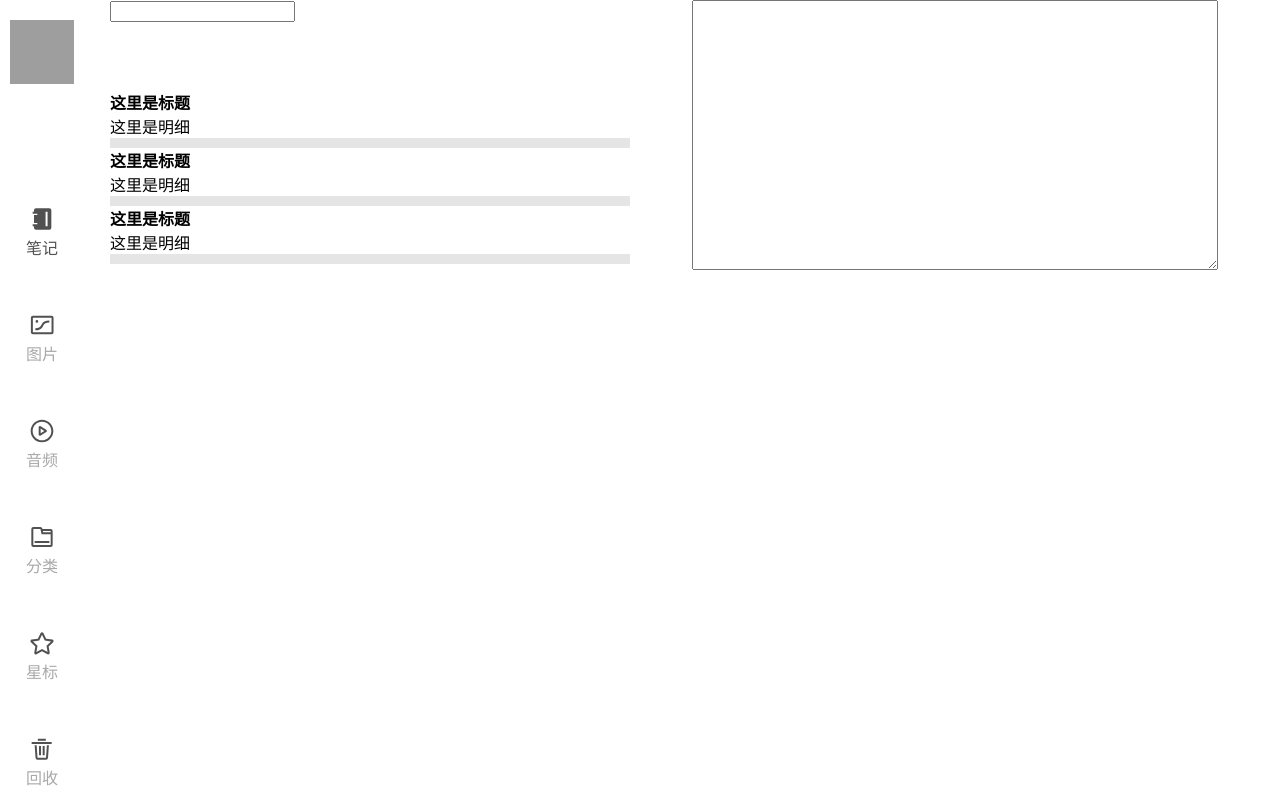
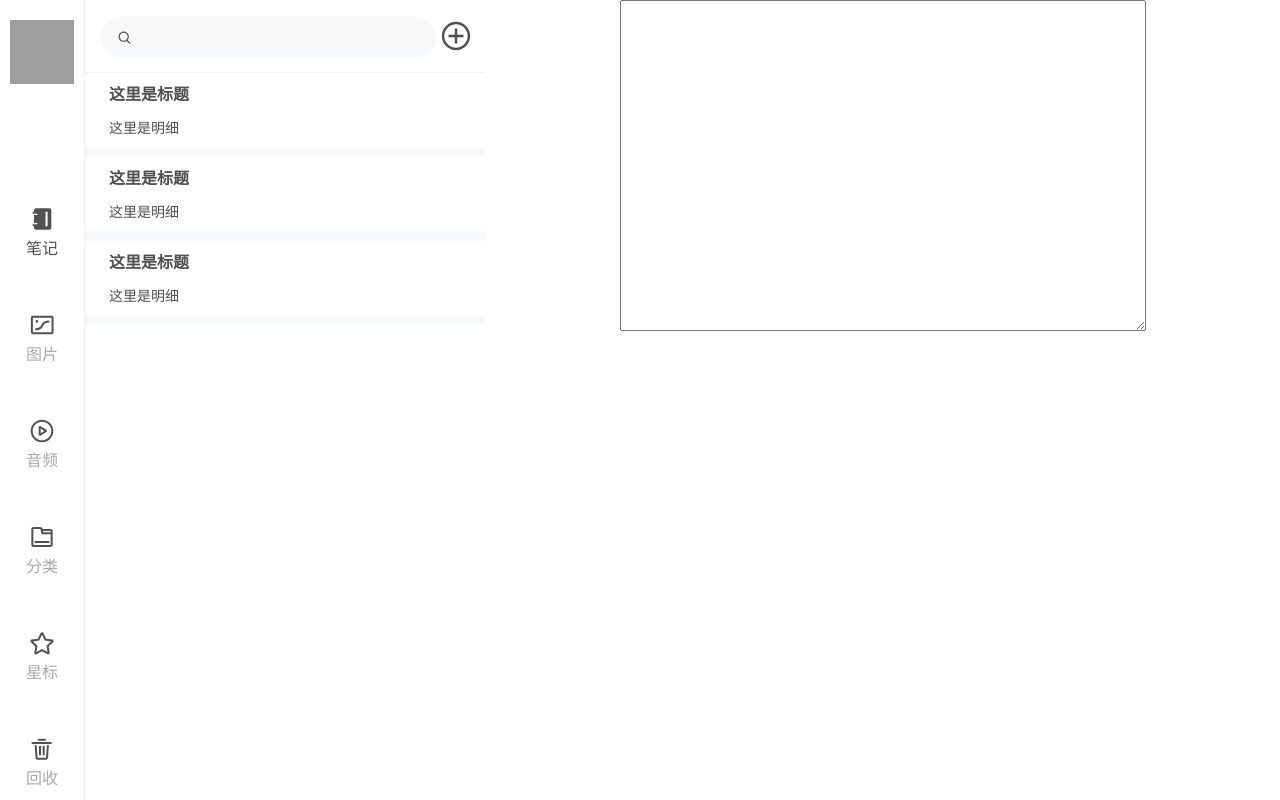
Before and after one commit to ShiqiRao/notebook-vite-react, a React (Vite) app: page /note in a window 1280 px wide. Built offline with nearby package versions, Linux system fonts and the light colour scheme; grey boxes are pictures that could not be loaded.

Commit message:
✨ feat(样式): 样式改动

```diff
--- a/src/App.css
+++ b/src/App.css
@@ -1,3 +1,6 @@
+html{
+    font-size: 16px;
+}
 a {
     text-decoration: none;
 }
--- a/src/components/LeftNav/LeftNav.scss
+++ b/src/components/LeftNav/LeftNav.scss
@@ -2,9 +2,10 @@
     width: 84px;
     height: 100%;
     position: fixed;
-    left:0;
-    right:0;
+    left: 0;
+    top: 0;
     background-color: white;
+    border-right: 1px solid #eeeeee;
     &__avatar {
         margin-top: 20px;
         margin-bottom: 115px;
@@ -17,11 +18,12 @@
     &__item {
         text-align: center;
         margin-bottom: 50px;
-        color: #A9A9A9;
+        color: #a9a9a9;
         font-size: 16px;
         text-decoration: none;
         display: block;
-        &.active,&:hover{
+        &.active,
+        &:hover {
             color: #515151;
             .left-nav__icon__note {
                 background-image: url(../../assets/images/contacts-fill.svg);
--- a/src/components/NoteList/NoteList.scss
+++ b/src/components/NoteList/NoteList.scss
@@ -1,18 +1,70 @@
 .note-list {
-    width: 520px;
-    background-color: #e5e5e5;
+    width: 400px;
+    background-color: #f7f8fa;
     &__topbar {
-        height: 90px;
+        height: 72px;
+        position: relative;
         background-color: white;
+        border-bottom: 1px solid #EEEEEE;
+        input {
+            margin-top: 16px;
+            margin-left: 15px;
+            width: 280px;
+            height: 40px;
+            border-radius: 40px;
+            background-color: #f7f8fa;
+            border: none;
+            outline: none;
+            padding-left: 40px;
+            padding-right: 16px;
+        }
+    }
+    &__search {
+        width: 19px;
+        position: absolute;
+        left: 30px;
+        top: 28px;
     }
     &__note {
         background-color: white;
         margin-bottom: 10px;
+        padding: 10px 24px;
+        position: relative;
+        &.active,
+        &:hover {
+            &::before{
+                content: "";
+                display: block;
+                width: 8px;
+                position: absolute;
+                left: 0;
+                top: 0;
+                height: 100%;
+                background-color: #d8dadb;
+            }
+        }
     }
     &__title {
         font-weight: bold;
+        color: #4f4f50;
+        line-height: 22px;
+        margin-bottom: 12px;
     }
     &__detail {
-
+        color: #4f4f50;
+        font-size: 14px;
+    }
+    &__add {
+        position: absolute;
+        display: inline;
+        height: 40px;
+        width: 40px;
+        top: 16px;
+        background-size: 40px 40px;
+        background-image: url(../../assets/images/add.svg);
+        &.active,
+        &:hover {
+            background-image: url(../../assets/images/add-fill.svg);
+        }
     }
 }
--- a/src/components/NoteList/NoteList.tsx
+++ b/src/components/NoteList/NoteList.tsx
@@ -1,10 +1,13 @@
 import React from "react";
+import searchIcon from "../../assets/images/search.svg";
 import "./NoteList.scss";
 
-function NoteList(){
+function NoteList() {
     return <div className="note-list">
         <div className="note-list__topbar">
             <input></input>
+            <img className="note-list__search" src={searchIcon}></img>
+            <div className="note-list__add"></div>
         </div>
         <div className="note-list__note">
             <div className="note-list__title">这里是标题</div>
--- a/src/pages/Home/Home.scss
+++ b/src/pages/Home/Home.scss
@@ -1,5 +1,8 @@
 .home {
+    position: fixed;
+    height: 100%;
+    width: 100%;
     &__con {
-        padding-left: 110px;
+        padding-left: 84px + 1px;
     }
 }
```
Also changed, not shown: src/assets/images/add-fill.svg (added), src/assets/images/add.svg (added).
